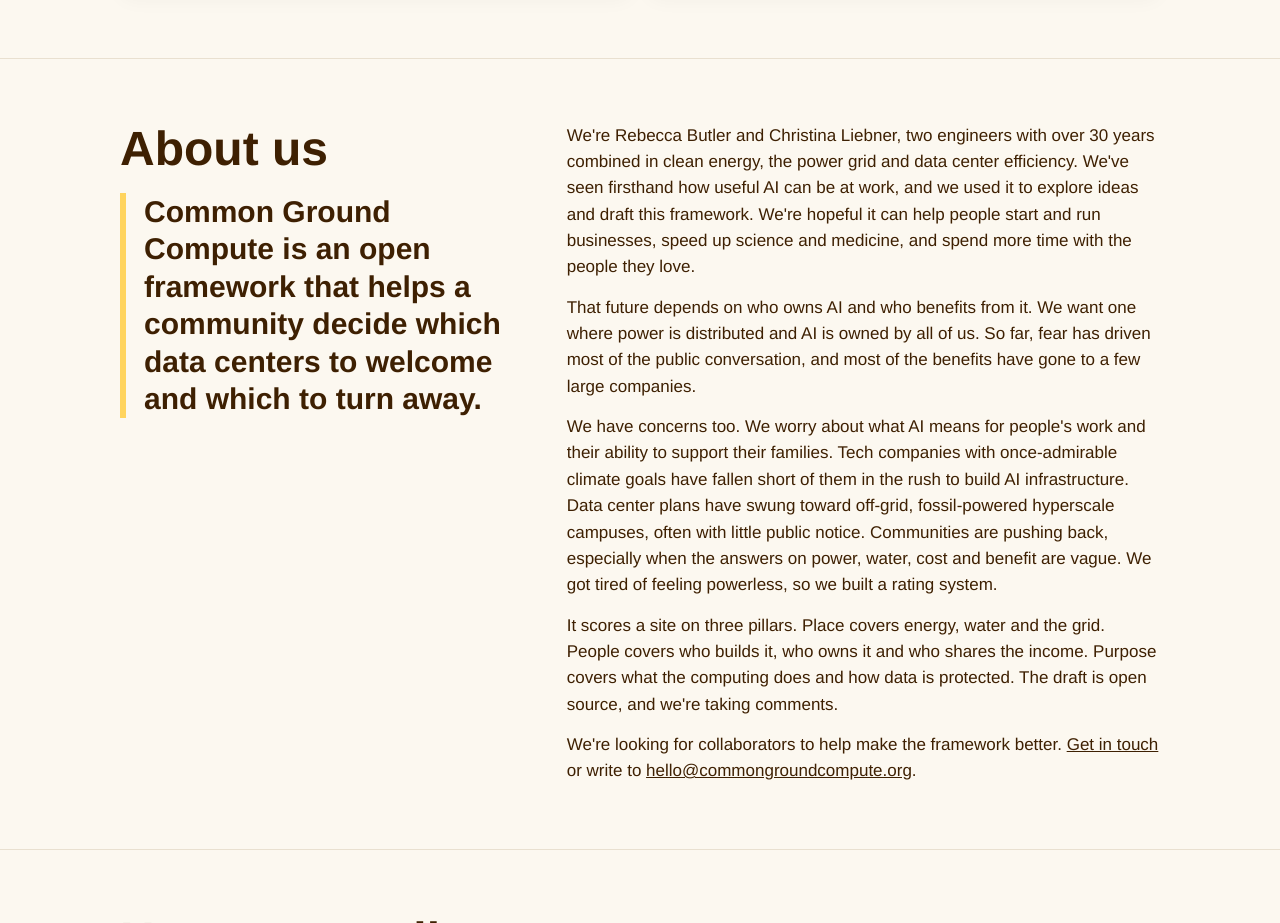
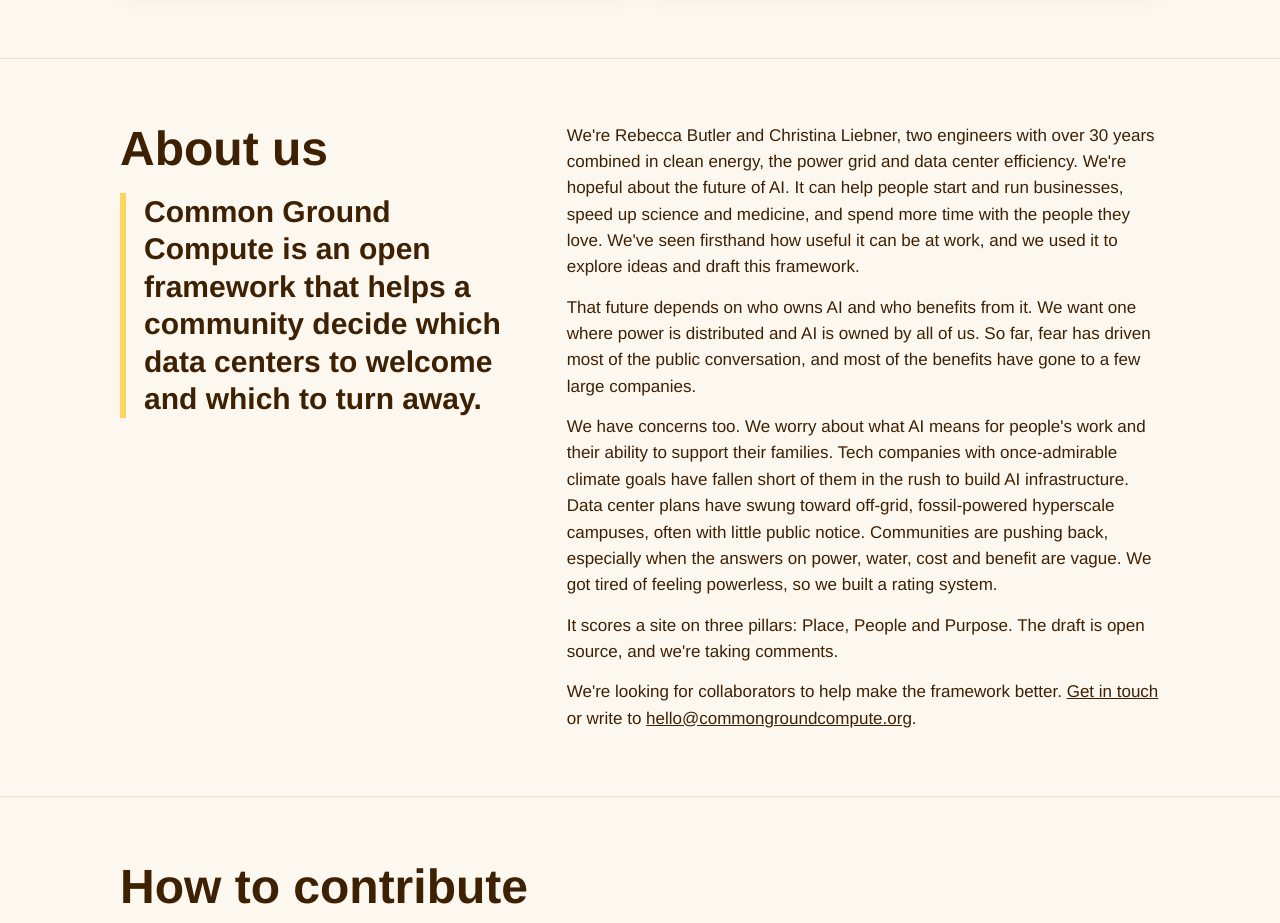
Before and after one commit to rebexcodex/commongroundcompute, a plain HTML site: page index.html in a window 1280 px wide. Shown: the part 7760-8683 px from the top of the page. Drawn offline with Linux system fonts and the light colour scheme; a web font is replaced by a local one.

Commit message:
Tighten About us wording (#3)
Claude-Session: https://claude.ai/code/session_0155t8oRG54jtjaWBL9DVzcK

Co-authored-by: Claude <noreply@anthropic.com>

```diff
--- a/index.html
+++ b/index.html
@@ -595,10 +595,10 @@ footer { border-top: 1px solid var(--rule); padding: 32px 0 48px; font-size: 14p
       <p class="pull">Common Ground Compute is an open framework that helps a community decide which data centers to welcome and which to turn away.</p>
     </div>
     <div class="body">
-      <p>We're Rebecca Butler and Christina Liebner, two engineers with over 30 years combined in clean energy, the power grid and data center efficiency. We've seen firsthand how useful AI can be at work, and we used it to explore ideas and draft this framework. We're hopeful it can help people start and run businesses, speed up science and medicine, and spend more time with the people they love.</p>
+      <p>We're Rebecca Butler and Christina Liebner, two engineers with over 30 years combined in clean energy, the power grid and data center efficiency. We're hopeful about the future of AI. It can help people start and run businesses, speed up science and medicine, and spend more time with the people they love. We've seen firsthand how useful it can be at work, and we used it to explore ideas and draft this framework.</p>
       <p>That future depends on who owns AI and who benefits from it. We want one where power is distributed and AI is owned by all of us. So far, fear has driven most of the public conversation, and most of the benefits have gone to a few large companies.</p>
       <p>We have concerns too. We worry about what AI means for people's work and their ability to support their families. Tech companies with once-admirable climate goals have fallen short of them in the rush to build AI infrastructure. Data center plans have swung toward off-grid, fossil-powered hyperscale campuses, often with little public notice. Communities are pushing back, especially when the answers on power, water, cost and benefit are vague. We got tired of feeling powerless, so we built a rating system.</p>
-      <p>It scores a site on three pillars. Place covers energy, water and the grid. People covers who builds it, who owns it and who shares the income. Purpose covers what the computing does and how data is protected. The draft is open source, and we're taking comments.</p>
+      <p>It scores a site on three pillars: Place, People and Purpose. The draft is open source, and we're taking comments.</p>
       <p>We're looking for collaborators to help make the framework better. <a href="#contact">Get in touch</a> or write to <a href="mailto:hello@commongroundcompute.org">hello@commongroundcompute.org</a>.</p>
     </div>
   </div>
```
